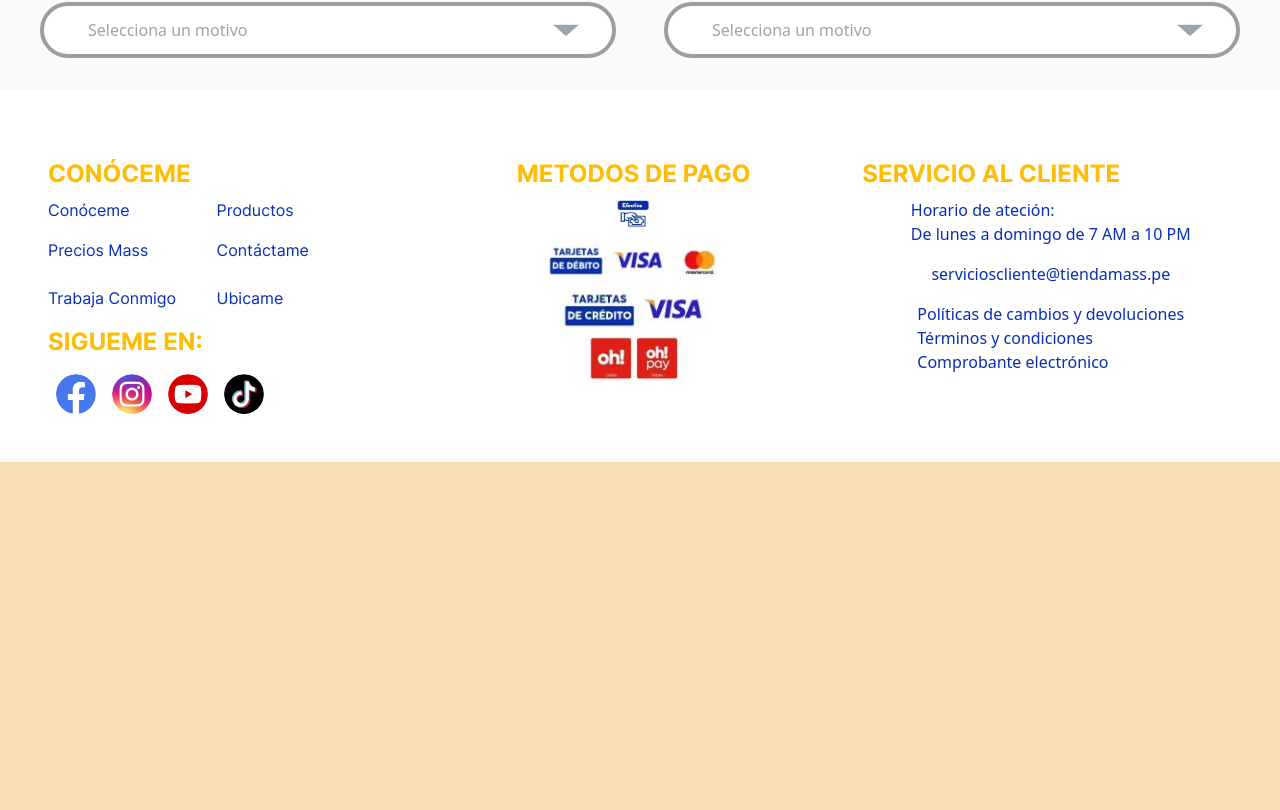
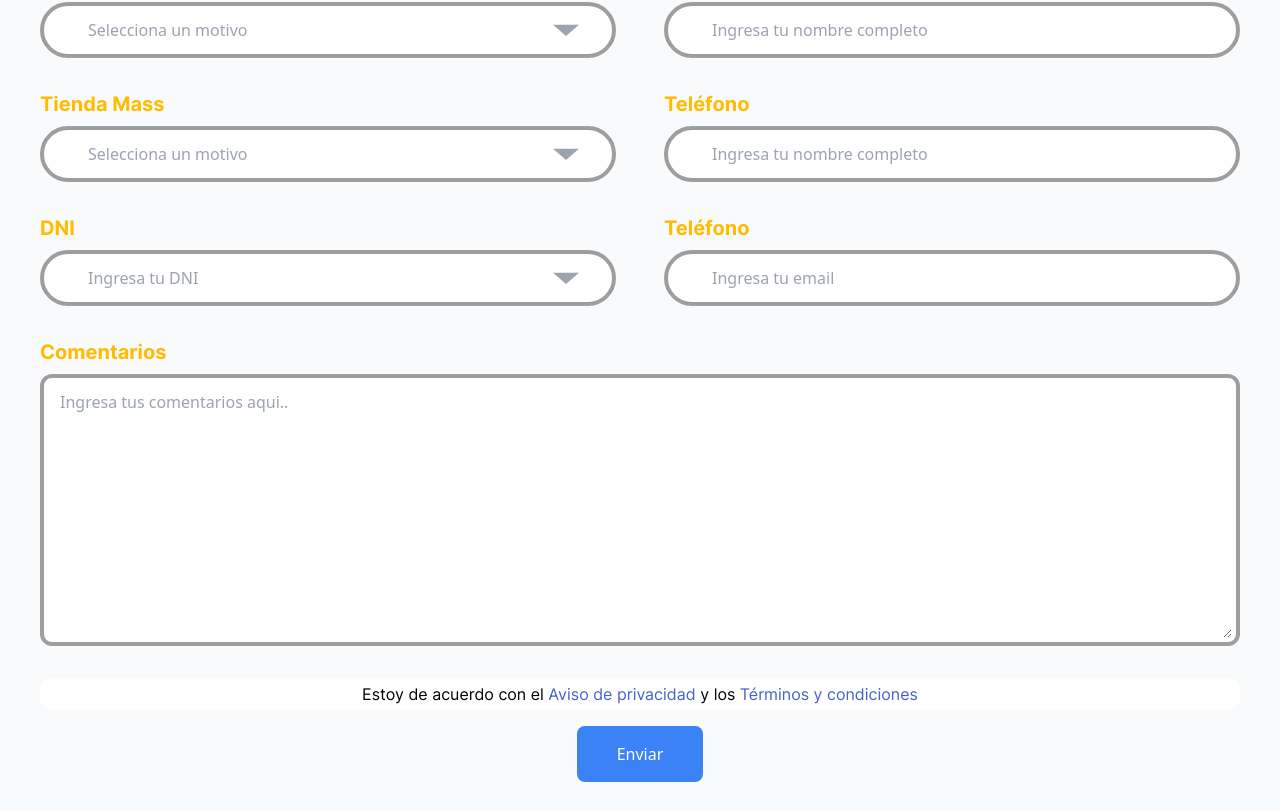
Before and after one commit to NewRenTL/webPageLandingMass, a React (Vite) app: page /contact in a window 1280 px wide. Shown: the part 610-1420 px from the top of the page. Before the commit the page ends 1072 px from the top, so only its background shows below. Built offline with nearby package versions, Linux system fonts and the light colour scheme.

Commit message:
forms contact finished

```diff
--- a/src/layouts/SectionFormContact.jsx
+++ b/src/layouts/SectionFormContact.jsx
@@ -18,7 +18,21 @@ const SectionFormContact = () => {
           </div>
         </div>
         <div className="w-full sm:w-[48%] my-2 flex flex-col">
-          <h2 className="text-xl mb-2 font-bold font-inter1 text-[#FFBC00]">Nos contactas para</h2>
+          <h2 className="text-xl mb-2 font-bold font-inter1 text-[#FFBC00]">Nombre Completo</h2>
+          <div className="w-full flex flex-row bg-white rounded-full border-4 border-[#9E9E9E] p-1">
+            <input
+              placeholder="Ingresa tu nombre completo"
+              className="px-10 py-2 rounded-full text-[#9E9E9E] w-[100%] focus:outline-none"
+            ></input>
+            {/* <div className="w-[15%] flex flex-row items-center justify-center">
+              <PolygonSvgIcon></PolygonSvgIcon>
+            </div> */}
+          </div>
+        </div>
+      </div>
+      <div className="flex flex-col sm:flex-row w-full my-2 sm:justify-between">
+        <div className="w-full sm:w-[48%] my-2 flex flex-col">
+          <h2 className="text-xl mb-2 font-bold font-inter1 text-[#FFBC00]">Tienda Mass</h2>
           <div className="w-full flex flex-row bg-white rounded-full border-4 border-[#9E9E9E] p-1">
             <input
               placeholder="Selecciona un motivo"
@@ -29,6 +43,67 @@ const SectionFormContact = () => {
             </div>
           </div>
         </div>
+        <div className="w-full sm:w-[48%] my-2 flex flex-col">
+          <h2 className="text-xl mb-2 font-bold font-inter1 text-[#FFBC00]">Teléfono</h2>
+          <div className="w-full flex flex-row bg-white rounded-full border-4 border-[#9E9E9E] p-1">
+            <input
+              placeholder="Ingresa tu nombre completo"
+              className="px-10 py-2 rounded-full text-[#9E9E9E] w-[100%] focus:outline-none"
+            ></input>
+            {/* <div className="w-[15%] flex flex-row items-center justify-center">
+              <PolygonSvgIcon></PolygonSvgIcon>
+            </div> */}
+          </div>
+        </div>
+      </div>
+      <div className="flex flex-col sm:flex-row w-full my-2 sm:justify-between">
+        <div className="w-full sm:w-[48%] my-2 flex flex-col">
+          <h2 className="text-xl mb-2 font-bold font-inter1 text-[#FFBC00]">DNI</h2>
+          <div className="w-full flex flex-row bg-white rounded-full border-4 border-[#9E9E9E] p-1">
+            <input
+              placeholder="Ingresa tu DNI"
+              className="px-10 py-2 rounded-full text-[#9E9E9E] w-[85%] focus:outline-none"
+            ></input>
+            <div className="w-[15%] flex flex-row items-center justify-center">
+              <PolygonSvgIcon></PolygonSvgIcon>
+            </div>
+          </div>
+        </div>
+        <div className="w-full sm:w-[48%] my-2 flex flex-col">
+          <h2 className="text-xl mb-2 font-bold font-inter1 text-[#FFBC00]">Teléfono</h2>
+          <div className="w-full flex flex-row bg-white rounded-full border-4 border-[#9E9E9E] p-1">
+            <input
+              placeholder="Ingresa tu email"
+              className="px-10 py-2 rounded-full text-[#9E9E9E] w-[100%] focus:outline-none"
+            ></input>
+            {/* <div className="w-[15%] flex flex-row items-center justify-center">
+              <PolygonSvgIcon></PolygonSvgIcon>
+            </div> */}
+          </div>
+        </div>
+      </div>
+      <div className="flex flex-col sm:flex-row w-full my-2 sm:justify-between">
+        <div className="w-full sm:w-[100%] my-2 flex flex-col">
+          <h2 className="text-xl mb-2 font-bold font-inter1 text-[#FFBC00]">Comentarios</h2>
+          <div className="w-full flex flex-row bg-white rounded-xl border-4 border-[#9E9E9E] p-1">
+            {/* <input
+              placeholder="Ingresa tu DNI"
+
+              className="px-10 py-2 rounded-full text-[#9E9E9E] w-[100%] focus:outline-none"
+            ></input> */}
+            <textarea placeholder="Ingresa tus comentarios aqui.."  className="px-3 py-2  text-[#9E9E9E] w-[100%] focus:outline-none" rows={10} ></textarea>
+          </div>
+        </div>
+      </div>
+      <div className="flex flex-col sm:flex-row w-full my-2 sm:justify-between">
+        <div className="w-full sm:w-[100%] my-2 flex flex-col">
+          <div className="w-full flex flex-row bg-white rounded-xl justify-center items-center p-1">
+            <p className="text-center inline font-inter1 ">Estoy de acuerdo con el <span className="text-[#4662C9]">Aviso de privacidad</span> y los <span className="text-[#4662C9]">Términos y condiciones</span></p>
+          </div>
+          <div className="w-full flex my-4 items-center justify-center">
+                <button className="py-4 px-10 rounded-lg bg-blue-500 text-white hover:cursor-pointer hover:bg-blue-700 transition duration-200">Enviar</button>
+          </div>
+        </div>
       </div>
     </div>
   );
```
